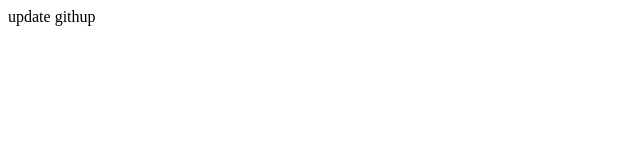
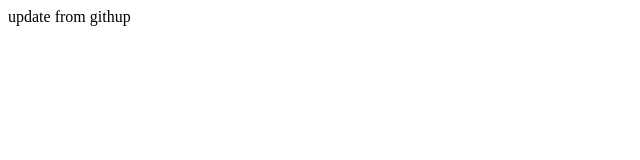
Before and after one commit to Rosha1396/cf23-hello-world, a plain HTML site: page index.html in a window 1280 px wide. Shown: the full height of the page, 0-640 px from the left. Drawn offline with Linux system fonts and the light colour scheme.

Commit message:
update from github

```diff
--- a/index.html
+++ b/index.html
@@ -6,6 +6,6 @@
     <title>Document</title>
 </head>
 <body>
-   update githup
+   update from githup
 </body>
 </html>
```
